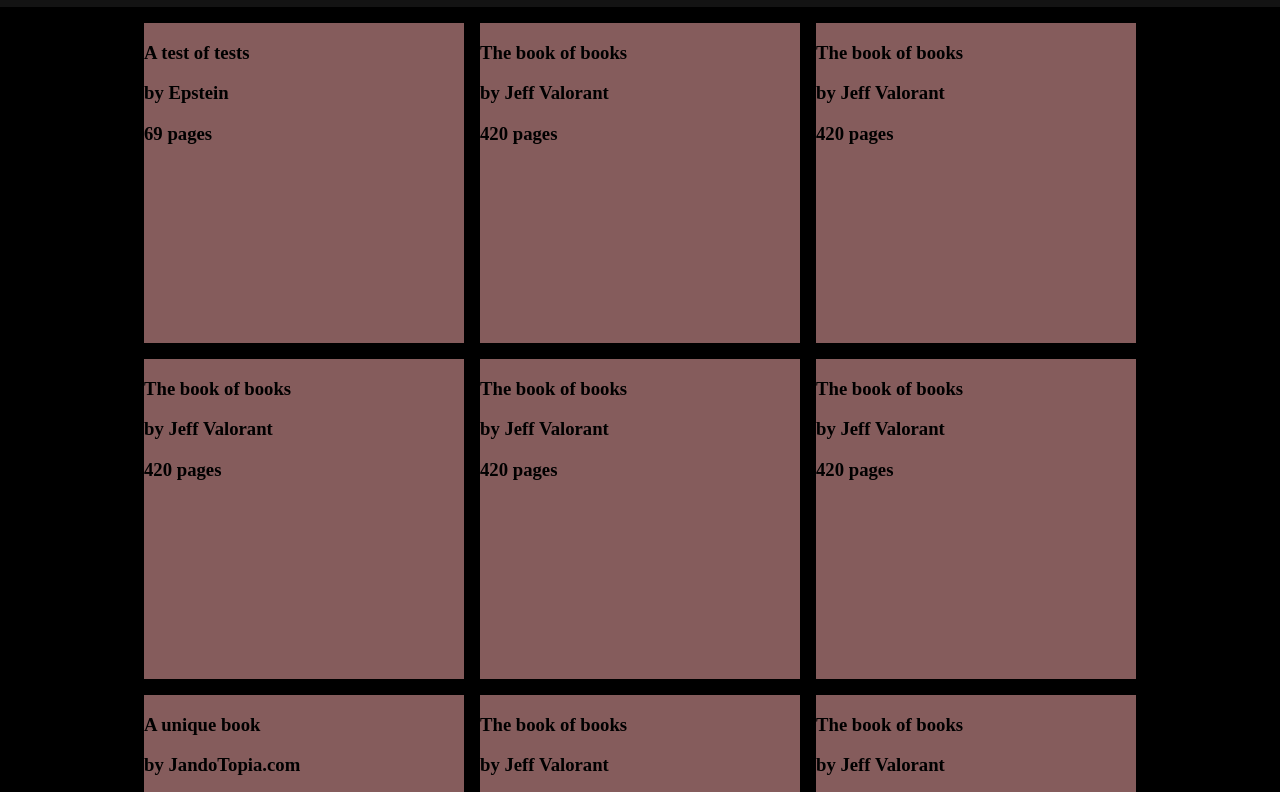
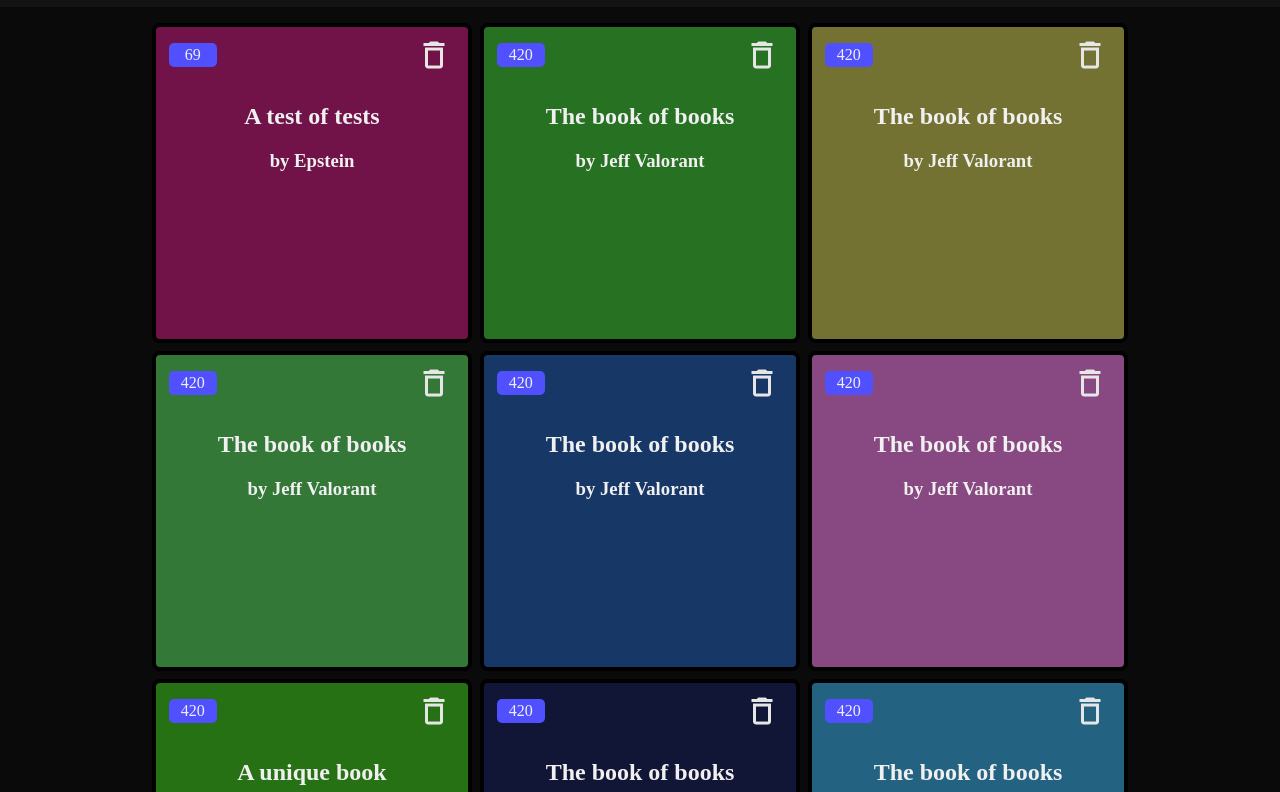
Before and after one commit to Jando-G/Odin-library, a plain HTML site: page index.html in a window 1280 px wide. Shown: the part 73-865 px from the top of the page. Drawn offline with Linux system fonts and the light colour scheme.

Commit message:
add delete function

```diff
--- a/index.html
+++ b/index.html
@@ -12,9 +12,9 @@
 <body>
     <div class="top">
         <h1>Library</h1>
+        <img src="./Assets/magnify.png">
         <img id="add" src="./Assets/plus.png">
-        <img src="./Assets/magnify.png">
-        <img src="./Assets/filter-outline.png">
+        <img src="./Assets/sort.png">
     </div>
     <div id="shelve">
     </div>
--- a/javascript.js
+++ b/javascript.js
@@ -1,5 +1,15 @@
+function generateRandomColor() {
+    var letters = '12345678'.split('');
+    var color = '#';
+    for (var i = 0; i < 6; i++ ) {
+        color += letters[Math.floor(Math.random() * letters.length)];
+    }
+    return color;
+  }
+
 function Book(title, author, pages) {
     this.title = title;
+    this.color = generateRandomColor();
     this.author = author;
     this.pages = pages;
     this.read = false;
@@ -21,13 +31,30 @@ function refreshShelf() {
     }
     for(let i = 0; i < myLibrary.length; i++) {
         let newDiv = document.createElement("div");
-        newDiv.innerHTML = `<h3>${myLibrary[i].title}<h3>
-        <h3>by ${myLibrary[i].author}<h3>
-        <p>${myLibrary[i].pages} pages<p>`;
+        newDiv.innerHTML = `<div>
+        <p class="pages ${myLibrary[i].read ? 'pages-active' : ''}">${myLibrary[i].pages}</p>
+        <img class="delete" src="./Assets/delete-outline.png">
+        </div>
+        <h2>${myLibrary[i].title}</h2>
+        <h3>by ${myLibrary[i].author}</h3>`;
+        newDiv.style.backgroundColor = myLibrary[i].color;
         shelve.appendChild(newDiv);
     }
+    let pages = document.getElementsByClassName("pages");
+for(let i = 0; i < pages.length; i++) {
+    pages[i].addEventListener('click', ()=> {
+        myLibrary[i].read = !myLibrary[i].read;
+        pages[i].classList.toggle("pages-active");
+    })
 }
-
+    let deletes = document.getElementsByClassName("delete");
+    for(let i = 0; i < deletes.length; i++) {
+        deletes[i].addEventListener('click', ()=> {
+            myLibrary.splice(i, 1);
+            refreshShelf();
+        })
+    }
+}
 function addBook(title, author, pages) {
     myLibrary.push(new Book(title, author, pages));
 }
@@ -57,6 +84,7 @@ document.getElementById('add').addEventListener('click', ()=> {
     document.getElementById('form-popup').classList.remove('hidden');
     document.getElementById('overlay').classList.remove('hidden');
     });
+
 document.getElementById('overlay').addEventListener('click', ()=> {
     document.getElementById('form-popup').classList.add('hidden');
     document.getElementById('overlay').classList.add('hidden');
--- a/styles.css
+++ b/styles.css
@@ -2,8 +2,16 @@
 box-sizing: border-box;
 }
 body {
-    background-color: rgb(0, 0, 0);
+    background-color: rgb(10, 10, 10);
     margin: 0;
+}
+img {
+    filter: brightness(90%);
+}
+img:hover {
+-webkit-filter: drop-shadow(0px 0px 5px rgb(255, 255, 255));
+  filter: drop-shadow(0px 0px 5px rgb(255, 255, 255));
+  transform: scale(1.1);
 }
 .top {
     background-color:rgb(19, 19, 19);
@@ -18,13 +26,49 @@ body {
 #shelve {
     display: grid;
     justify-content: center;
-    gap: 1rem;
+    gap: .5rem;
     padding-top: 6rem;
     grid-template-columns: repeat(auto-fill, 20rem);
     grid-auto-rows: 20rem;
 }
 #shelve > div {
     background-color: rgb(133, 92, 92);
+    border: .25rem solid black;
+    border-radius: .5rem;
+    color: #f0f0f0;
+}
+#shelve > div > div {
+    display: grid;
+    grid-template-columns: 5fr 1fr;
+    align-items: center;
+}
+#shelve p {
+    background-color: rgb(80, 80, 255);
+    margin-left: 0.8rem;
+    width: 3rem;
+    height: 1.5rem;
+    border-radius: 5px;
+    text-align: center;
+    line-height: 24px;
+}
+.pages-active {
+    background-color: rgb(57, 170, 22) !important;
+}
+#shelve p:hover {
+    filter: brightness(125%);
+    transform: scale(1.1);
+}
+#shelve p:active {
+    filter: brightness(150%);
+}
+#shelve h1 {
+    text-align: center;
+}
+#shelve h2 {
+    text-align: center;
+}
+#shelve h3 {
+    text-align: center;
 }
 #form-popup {
     position: fixed;
```
Also changed, not shown: Assets/delete-outline.png (added), Assets/sort.png (added).
